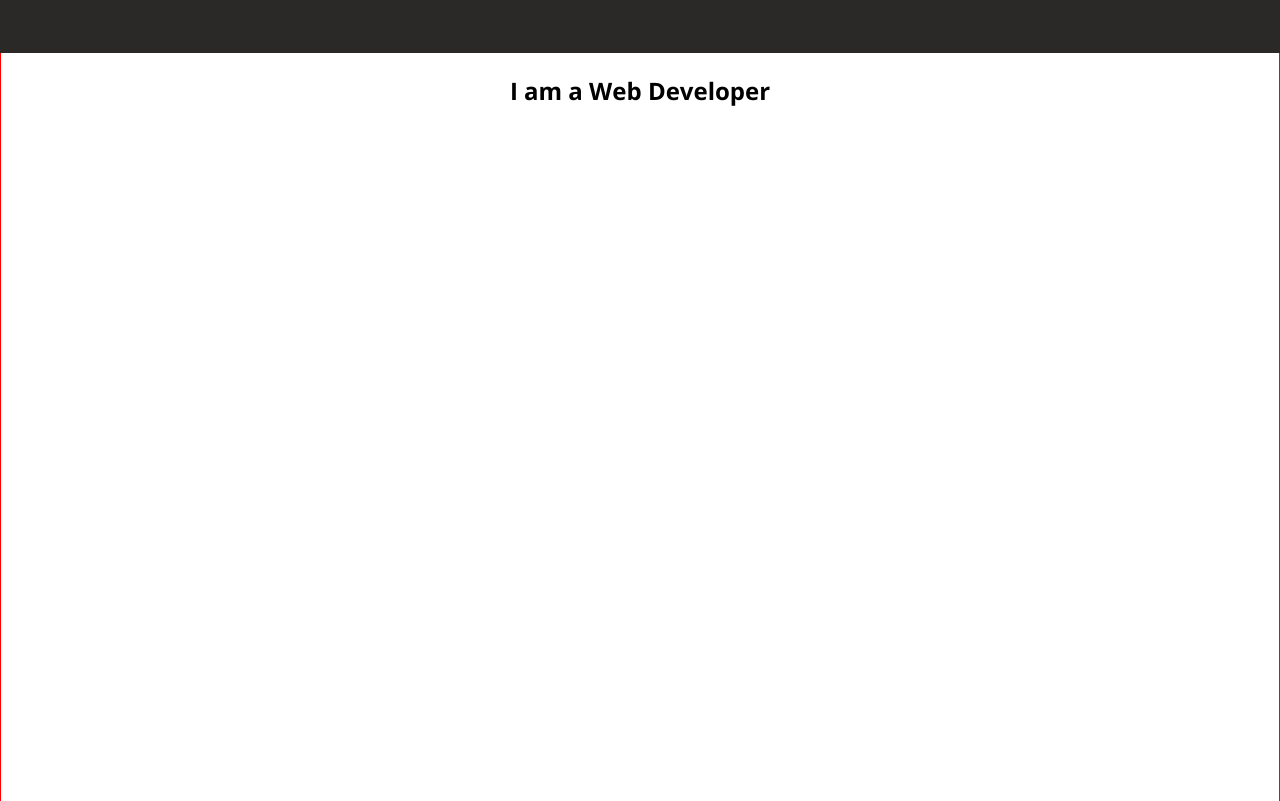
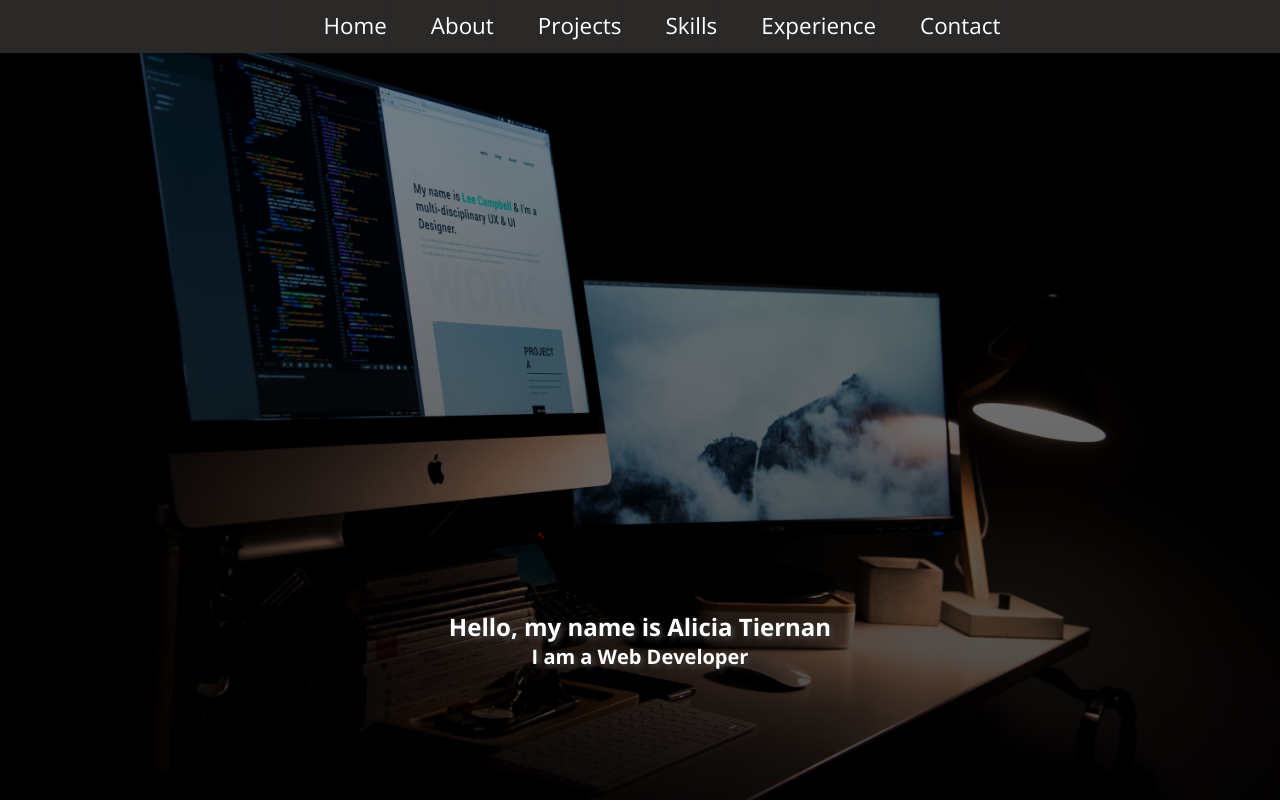
Before and after one commit to AuroraBorealis97/portfolio, a plain HTML site: page index.html in a window 1280 px wide. Shown: the top 801 px of the page. Drawn offline with nearby package versions, Linux system fonts and the light colour scheme.

Commit message:
update home page

```diff
--- a/index.html
+++ b/index.html
@@ -29,9 +29,10 @@
 
     <main>
         <section id="home">
-            <h1>Hello, my name is Alicia Tiernan</h1>
-            <h2>I am a Web Developer</h2>
-
+            <div class="intro">
+              <h1>Hello, my name is Alicia Tiernan</h1>
+              <h2>I am a Web Developer</h2>
+            </div><!--intro-->
 
         </section><!--home section-->
 
--- a/style.css
+++ b/style.css
@@ -12,6 +12,12 @@ ul{
 a{
     text-decoration: none;
 }
+
+h3{
+    font-size: 1.25rem;
+    text-align: center;
+}
+
 /*nav bar*/
 header{
     position: fixed;
@@ -34,7 +40,7 @@ nav ul{
     width: 100vw;
     text-align: center;
     margin: 0;
-    display: none;
+    display: flex;
     flex-direction: column;
     justify-content: center;
     padding: 0;
@@ -70,20 +76,41 @@ nav ul li a:hover{
 
 /*Main Section*/
 
-
-
-section{
-border: 1px solid red;
-}
-
 /*home section*/
 #home{
     height: 100vh;
     text-align: center;
+    background-image: linear-gradient(to bottom, rgba(0, 0, 0, 0.42), rgba(0, 0, 0, 0.73)), url('images/unsplash-1.jpg');
+    background-repeat: no-repeat;
+    background-size: cover;
+    background-position: center;
+}
+
+.intro{
+    position: absolute;
+    top: 80%;
+    left: 50%;
+    transform: translate(-50%, -50%);
+    color: white;
+    text-shadow: 3px 3px 5px rgb(63, 63, 63);
+    width:90%;
+    margin: 0 auto;
+}
+
+h1{
+    margin: 0;
+    font-size: 1.5rem;
+}
+
+h2{
+    margin: 0;
+    font-size: 1.25rem;
 }
 
 
 /*about section*/
+
+
 /*projects section*/
 /*skills section*/
 /*contact section*/
@@ -101,27 +128,14 @@ border: 1px solid red;
 
    nav ul{
        flex-direction: row;
+       display: flex;
    }
    nav ul li{
        border: none;
    }
 
    nav ul li a{
-       margin: 0 15px 0 15px;
+       margin: 0 12px 0 12px;
        font-size: 1.4rem;
    }
 }
-/*nav ul{
-    display: flex;
-    margin: 0;
-    justify-content: center;
-}
-
-nav ul li a{
-    padding: 10px;
-    width: 100px;
-    display: inline-block;
-    text-align: center;
-    color: white;
-
-}*/
```
